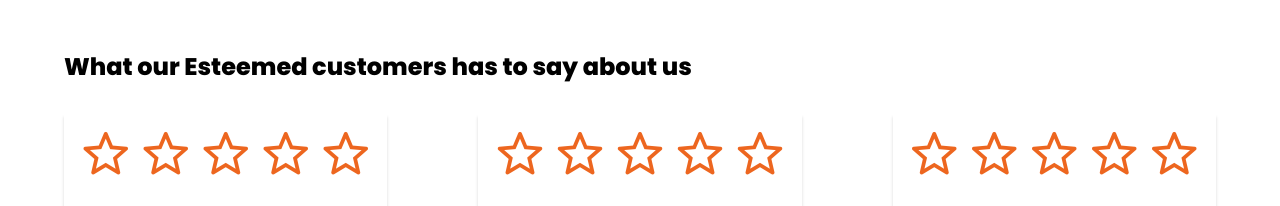
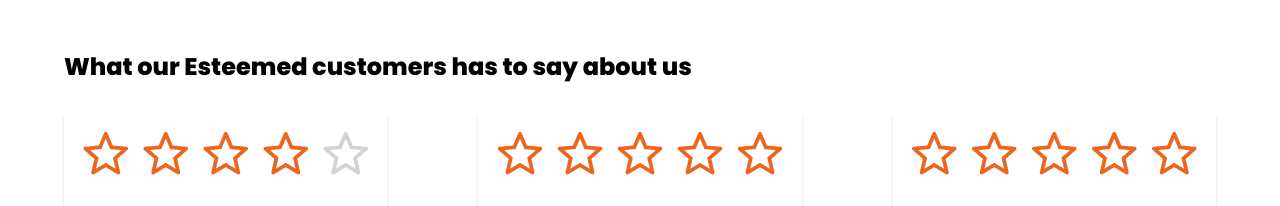
Before and after one commit to DenisOuma/agri-plus, a plain HTML site: page index.html in a window 1280 px wide. Shown: the part 2660-2866 px from the top of the page. Drawn offline with nearby package versions, Linux system fonts and the light colour scheme; files whose address does not match are found by name.

Commit message:
Star rating update. chaging the color of rating users on a card.It will help in showing a review of the best dealer or abot the platform

```diff
--- a/assets/css/styles.css
+++ b/assets/css/styles.css
@@ -304,7 +304,9 @@ body {
 .rating-section {
 	margin-top: 60px;
 }
-
+#select-child {
+	color: lightgray;
+}
 .rating-cards {
 	display: flex;
 	align-items: center;
--- a/index.html
+++ b/index.html
@@ -254,7 +254,9 @@
 									<span class="material-symbols-rounded"> star </span>
 									<span class="material-symbols-rounded"> star </span>
 									<span class="material-symbols-rounded"> star </span>
-									<span class="material-symbols-rounded"> star </span>
+									<span id="select-child" class="material-symbols-rounded">
+										star
+									</span>
 								</div>
 							</div>
 							<h2>"The most efficient way to get fresh produce."</h2>
```
